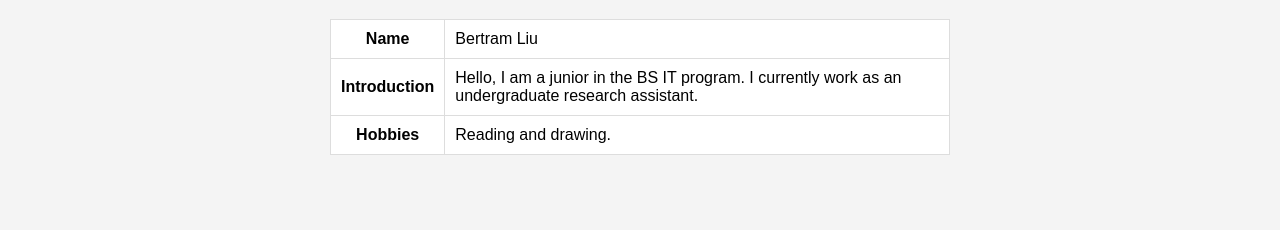
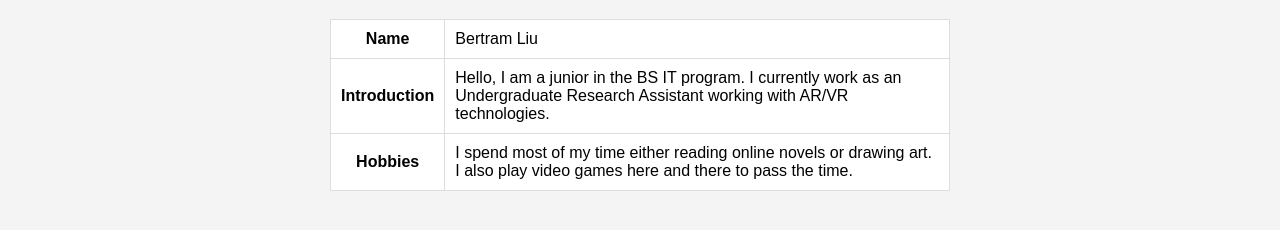
Before and after one commit to arisusaki/https-bertramliu.github.io-, a plain HTML site: page index.html in a window 1280 px wide. Shown: the part 122-352 px from the top of the page. Drawn offline with Linux system fonts and the light colour scheme.

Commit message:
Update index.html

```diff
--- a/index.html
+++ b/index.html
@@ -23,11 +23,11 @@
           </tr>
           <tr>
             <th>Introduction</th>
-            <td>Hello, I am a junior in the BS IT program. I currently work as an undergraduate research assistant.</td>
+            <td>Hello, I am a junior in the BS IT program. I currently work as an Undergraduate Research Assistant working with AR/VR technologies.</td>
           </tr>
           <tr>
             <th>Hobbies</th>
-            <td>Reading and drawing.</td>
+            <td>I spend most of my time either reading online novels or drawing art. I also play video games here and there to pass the time.</td>
           </tr>
         </table>
     </main>
```
